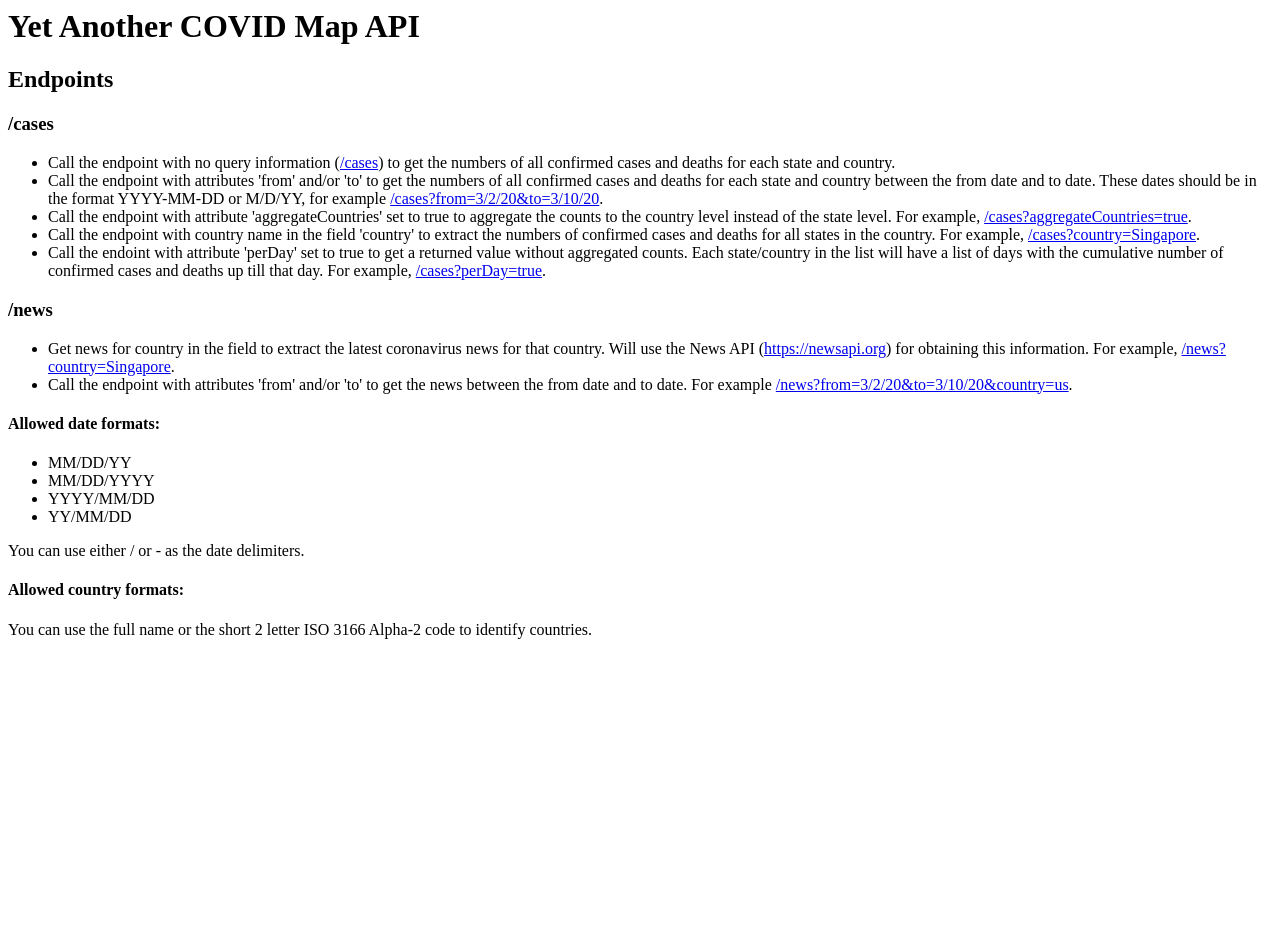
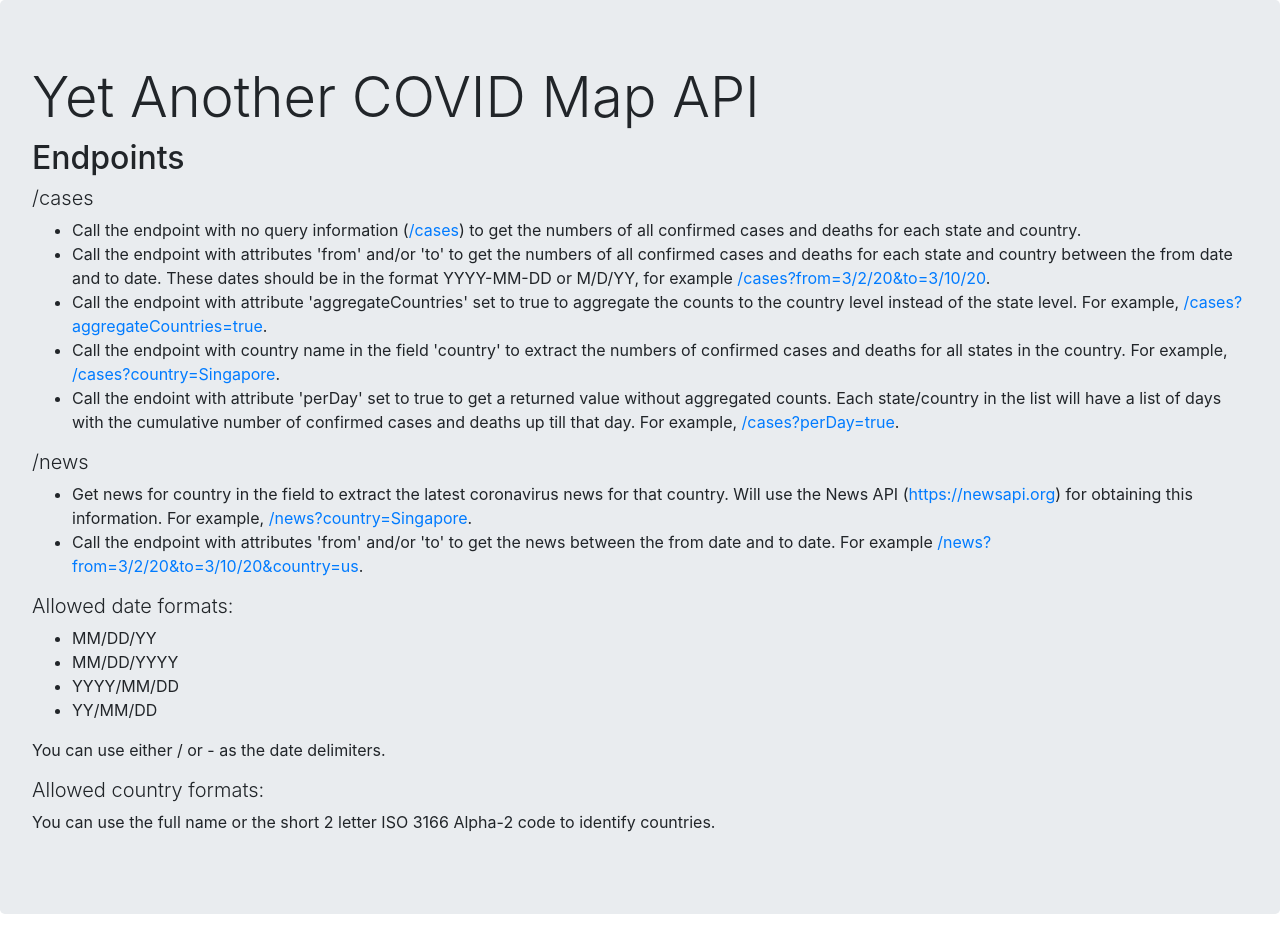
Before and after one commit to Sean2108/Yet-Another-COVID-API, a plain HTML site: page static/index.html in a window 1280 px wide. Before the commit the page ends 800 px from the top, so only its background shows below. Drawn offline with nearby package versions, Linux system fonts and the light colour scheme.

Commit message:
add bootstrap to html
format html

```diff
--- a/static/index.html
+++ b/static/index.html
@@ -1,27 +1,44 @@
+<!DOCTYPE html>
+<html lang="en">
   <head>
+    <!-- Required meta tags -->
+    <meta charset="utf-8" />
+    <meta
+      name="viewport"
+      content="width=device-width, initial-scale=1, shrink-to-fit=no"
+    />
+
+    <!-- Bootstrap CSS -->
+    <link
+      rel="stylesheet"
+      href="https://stackpath.bootstrapcdn.com/bootstrap/4.4.1/css/bootstrap.min.css"
+      integrity="sha384-Vkoo8x4CGsO3+Hhxv8T/Q5PaXtkKtu6ug5TOeNV6gBiFeWPGFN9MuhOf23Q9Ifjh"
+      crossorigin="anonymous"
+    />
     <title>
       Yet Another COVID Map API
     </title>
-  <h1>
+  </head>
+  <body>
+    <div class="jumbotron">
+      <h1 class="display-4">
         Yet Another COVID Map API
       </h1>
-</head>
-<body>
-  <h2>Endpoints</h2>
-  <h3>/cases</h3>
+      <h2 class="display-6">Endpoints</h2>
+      <h3 class="lead">/cases</h3>
       <ul>
         <li>
           Call the endpoint with no query information (<a
             href="https://yet-another-covid-api.herokuapp.com/cases"
             >/cases</a
-      >) to get the numbers of all confirmed cases and deaths for each state and
-      country.
+          >) to get the numbers of all confirmed cases and deaths for each state
+          and country.
         </li>
         <li>
-      Call the endpoint with attributes 'from' and/or 'to' to get the numbers of
-      all confirmed cases and deaths for each state and country between the from
-      date and to date. These dates should be in the format YYYY-MM-DD or
-      M/D/YY, for example
+          Call the endpoint with attributes 'from' and/or 'to' to get the
+          numbers of all confirmed cases and deaths for each state and country
+          between the from date and to date. These dates should be in the format
+          YYYY-MM-DD or M/D/YY, for example
           <a
             href="https://yet-another-covid-api.herokuapp.com/cases?from=3/2/20&to=3/10/20"
             >/cases?from=3/2/20&to=3/10/20</a
@@ -29,31 +46,39 @@
         </li>
         <li>
           Call the endpoint with attribute 'aggregateCountries' set to true to
-      aggregate the counts to the country level instead of the state level. For
-      example,
+          aggregate the counts to the country level instead of the state level.
+          For example,
           <a
             href="https://yet-another-covid-api.herokuapp.com/cases?aggregateCountries=true"
             >/cases?aggregateCountries=true</a
           >.
         </li>
         <li>
-      Call the endpoint with country name in the field 'country' to extract the
-      numbers of confirmed cases and deaths for all states in the country. For
-      example,
+          Call the endpoint with country name in the field 'country' to extract
+          the numbers of confirmed cases and deaths for all states in the
+          country. For example,
           <a
             href="https://yet-another-covid-api.herokuapp.com/cases?country=Singapore"
             >/cases?country=Singapore</a
           >.
         </li>
         <li>
-        Call the endoint with attribute 'perDay' set to true to get a returned value without aggregated counts. Each state/country in the list will have a list of days with the cumulative number of confirmed cases and deaths up till that day. For example, <a href="https://yet-another-covid-api.herokuapp.com/cases?perDay=true">/cases?perDay=true</a>.
+          Call the endoint with attribute 'perDay' set to true to get a returned
+          value without aggregated counts. Each state/country in the list will
+          have a list of days with the cumulative number of confirmed cases and
+          deaths up till that day. For example,
+          <a
+            href="https://yet-another-covid-api.herokuapp.com/cases?perDay=true"
+            >/cases?perDay=true</a
+          >.
         </li>
       </ul>
-  <h3>/news</h3>
+      <h3 class="lead">/news</h3>
       <ul>
         <li>
-      Get news for country in the field to extract the latest coronavirus news
-      for that country. Will use the News API (<a href="https://newsapi.org"
+          Get news for country in the field to extract the latest coronavirus
+          news for that country. Will use the News API (<a
+            href="https://newsapi.org"
             >https://newsapi.org</a
           >) for obtaining this information. For example,
           <a
@@ -70,15 +95,19 @@
           >.
         </li>
       </ul>
-  <h4>Allowed date formats:</h4>
+      <h4 class="lead">Allowed date formats:</h4>
       <ul>
         <li>MM/DD/YY</li>
         <li>MM/DD/YYYY</li>
         <li>YYYY/MM/DD</li>
         <li>YY/MM/DD</li>
       </ul>
-  You can use either / or - as the date delimiters.
-  <h4>Allowed country formats:</h4>
+      <p>You can use either / or - as the date delimiters.</p>
+      <h4 class="lead">Allowed country formats:</h4>
+      <p>
         You can use the full name or the short 2 letter ISO 3166 Alpha-2 code to
         identify countries.
+      </p>
+    </div>
   </body>
+</html>
```
Lines whose indentation alone changed are shown as unchanged.
